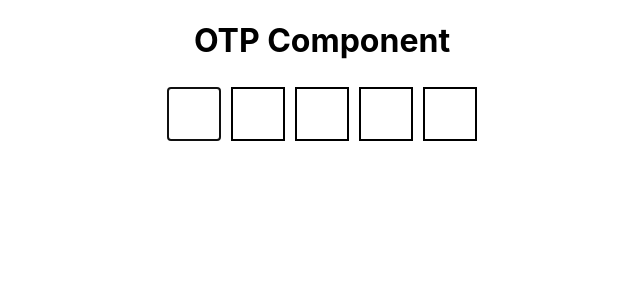
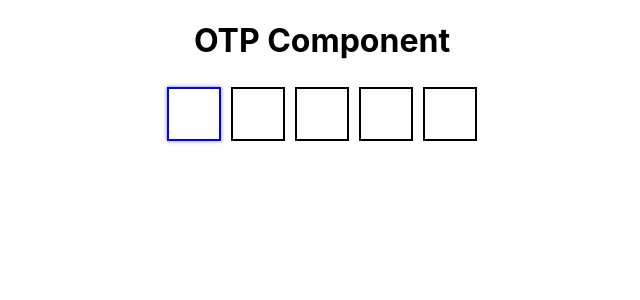
Before and after one commit to KrishnaDhek/javascript-learning, a React (Create React App) app in the folder Machine_Coding/otp/: page / in a window 1280 px wide. Shown: the top 300 px of the page, without its empty margins (318-958 px from the left). Built offline with nearby package versions, Linux system fonts and the light colour scheme.

Commit message:
Updated css

```diff
--- a/Machine_Coding/otp/src/App.css
+++ b/Machine_Coding/otp/src/App.css
@@ -11,3 +11,9 @@
   padding: 5px;
   border: 2px solid black;
 }
+
+.otpInput:focus {
+  outline: none;
+  border: 2px solid blue;
+  box-shadow: 0 0 4px rgba(0, 0, 255, 0.5); /* optional glow */
+}
```
